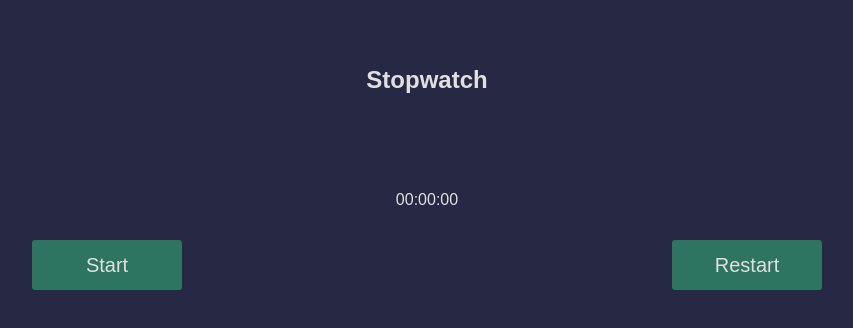
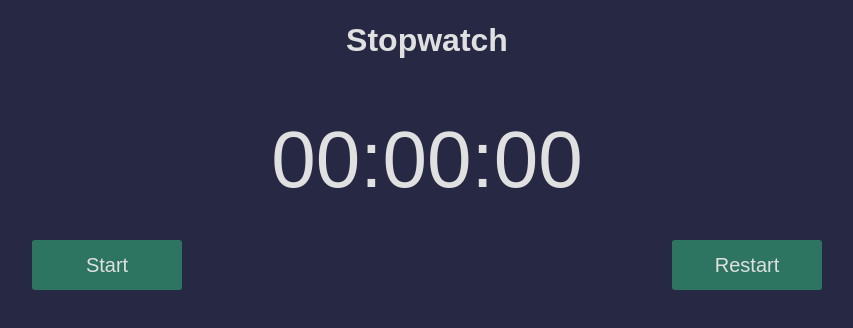
Before and after one commit to WannerCodes/stopwatch, a plain HTML site: page index.html in a window 1280 px wide. Shown: the whole page, without its empty margins (213-1066 px from the left). Drawn offline with Linux system fonts and the light colour scheme.

Commit message:
Updated size
- Updated size of title and time

```diff
--- a/style.css
+++ b/style.css
@@ -12,18 +12,20 @@ section {
 
 .title {
   color: rgb(224, 224, 224);
+  height: 10vh;
+  display: flex;
+  justify-content: space-around;
+  align-items: center;
+  font-size: 4vh;
+}
+
+.time {
+  color: rgb(224, 224, 224);
   height: 20vh;
   display: flex;
   justify-content: space-around;
   align-items: center;
-}
-
-.time {
-  color: rgb(224, 224, 224);
-  height: 10vh;
-  display: flex;
-  justify-content: space-around;
-  align-items: center;
+  font-size: 10vh;
 }
 
 .buttons {
```
